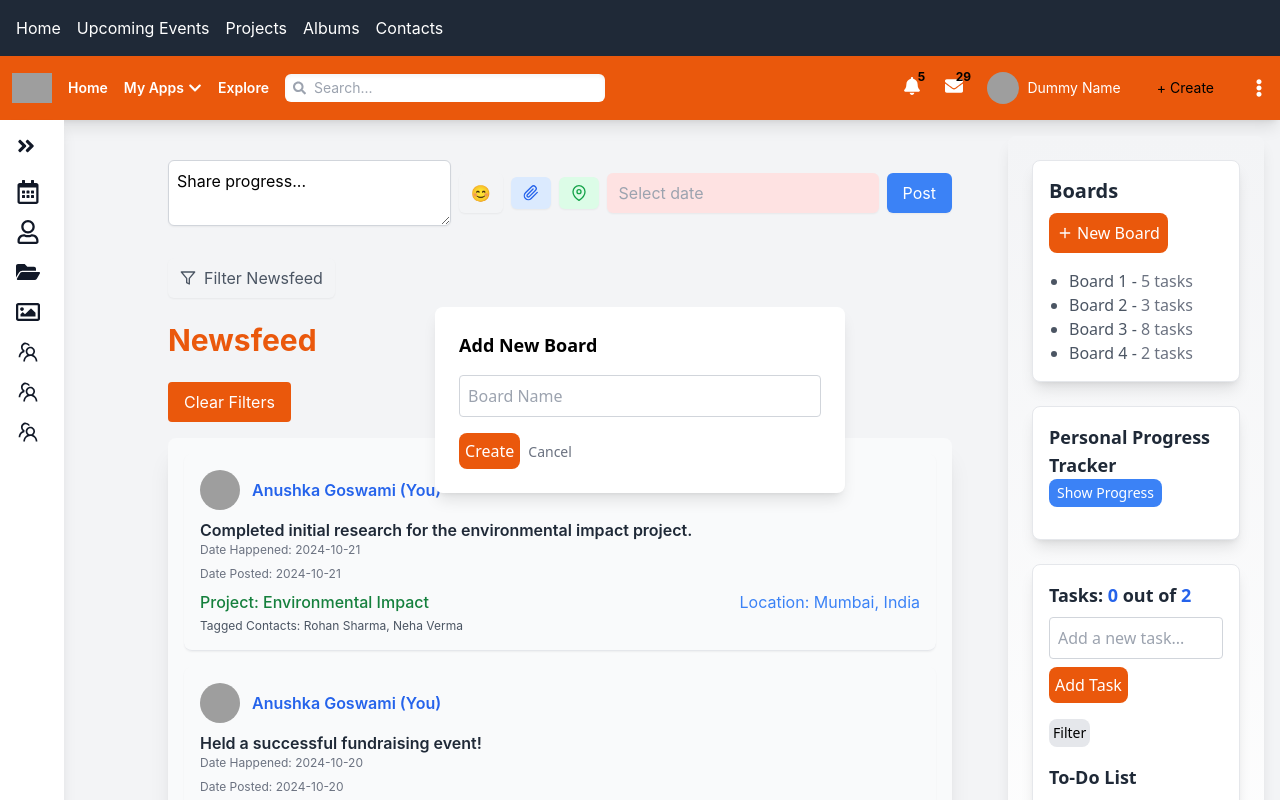
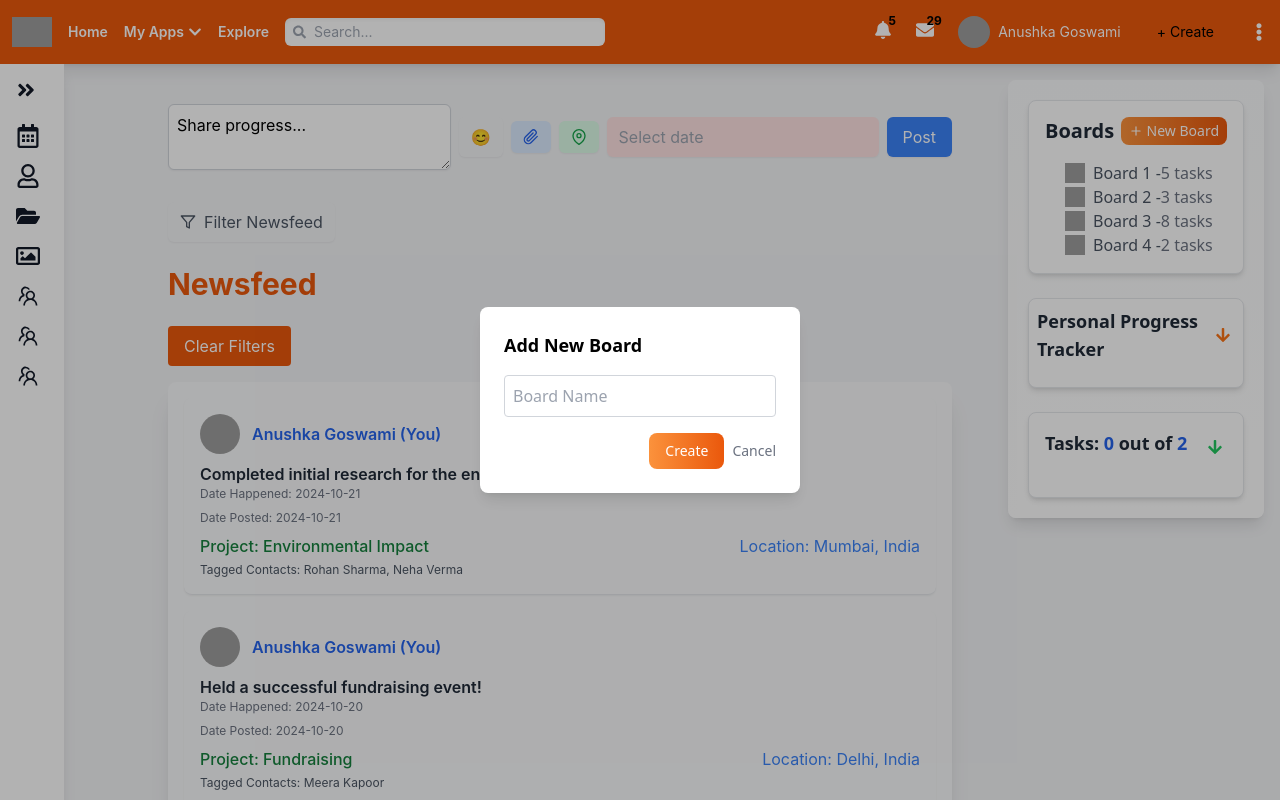
Before and after one commit to goswamiAnushka/redesign_M, a React (Create React App) app in the folder my-homepage/: page / in a window 1280 px wide. Both pictures are taken after a click on the button "New Board". Shown: the top 800 px of the page. Built offline with nearby package versions, Linux system fonts and the light colour scheme; grey boxes are pictures that could not be loaded.

Commit message:
updated files for style

```diff
--- a/my-homepage/src/App.tsx
+++ b/my-homepage/src/App.tsx
@@ -1,39 +1,22 @@
 import React from 'react';
-import { BrowserRouter as Router, Route, Routes, Link } from 'react-router-dom';
+import { BrowserRouter as Router, Route, Routes } from 'react-router-dom';
 import HomePage from './components/HomePage';
 import UpcomingEvents from './components/UpcomingEvents';
 import ProjectShortcuts from './components/ProjectShortcuts';
 import AlbumsShortcuts from './components/AlbumsShortcuts';
 import ContactsShortcuts from './components/ContactShortcuts'; // Contacts
 
+
 const App: React.FC = () => {
   return (
     <Router>
-      <nav className="bg-gray-800 p-4">
-        <ul className="flex space-x-4">
-          <li>
-            <Link to="/" className="text-white hover:text-orange-400">Home</Link>
-          </li>
-          <li>
-            <Link to="/events-shortcuts" className="text-white hover:text-orange-400">Upcoming Events</Link>
-          </li>
-          <li>
-            <Link to="/projects-shortcuts" className="text-white hover:text-orange-400">Projects</Link>
-          </li>
-          <li>
-            <Link to="/albums-shortcuts" className="text-white hover:text-orange-400">Albums</Link>
-          </li>
-          <li>
-            <Link to="/contacts-shortcuts" className="text-white hover:text-orange-400">Contacts</Link>
-          </li>
-        </ul>
-      </nav>
       <Routes>
         <Route path="/" element={<HomePage />} />
         <Route path="/events-shortcuts" element={<UpcomingEvents />} />
         <Route path="/projects-shortcuts" element={<ProjectShortcuts />} />
         <Route path="/albums-shortcuts" element={<AlbumsShortcuts />} />
-        <Route path="/contacts-shortcuts" element={<ContactsShortcuts />} />
+        <Route path="/contacts-shortcuts" element={<ContactsShortcuts />} /> {/* Updated route */}
+
       </Routes>
     </Router>
   );
--- a/my-homepage/src/components/Navbar.tsx
+++ b/my-homepage/src/components/Navbar.tsx
@@ -5,7 +5,7 @@ const Navbar: React.FC = () => {
   const [appsDropdown, setAppsDropdown] = useState(false);
 
   return (
-    <nav className="flex items-center justify-between bg-orange-600 shadow-lg p-3 text-sm"> {/* Bright orange-red */}
+    <nav className="flex items-center justify-between bg-orange-600 shadow-lg p-3 text-sm"> {/* Darker orange */}
       {/* Left Side: Logo and Navigation Tabs */}
       <div className="flex items-center space-x-4">
         <a href="/">
@@ -15,28 +15,28 @@ const Navbar: React.FC = () => {
             className="h-10 w-10 object-contain"
           />
         </a>
-        <a href="/" className="text-white hover:text-yellow-300 font-semibold transition-all duration-200">
+        <a href="/" className="text-white hover:text-yellow-300 font-semibold transition duration-300 ease-in-out transform hover:scale-105">
           Home
         </a>
 
         {/* My Apps with Dropdown */}
         <div className="relative">
           <button
-            className="flex items-center text-white hover:text-yellow-300 font-semibold transition-all duration-200"
+            className="flex items-center text-white hover:text-yellow-300 font-semibold transition duration-300 ease-in-out transform hover:scale-105"
             onClick={() => setAppsDropdown(!appsDropdown)}
           >
             My Apps <FaChevronDown className="ml-1" />
           </button>
           {appsDropdown && (
             <div className="absolute left-0 mt-2 w-40 bg-white shadow-md rounded-md py-2">
-              <a href="/app1" className="block px-4 py-2 text-gray-700 hover:bg-gray-100">App 1</a>
-              <a href="/app2" className="block px-4 py-2 text-gray-700 hover:bg-gray-100">App 2</a>
-              <a href="/app3" className="block px-4 py-2 text-gray-700 hover:bg-gray-100">App 3</a>
+              <a href="/app1" className="block px-4 py-2 text-gray-700 hover:bg-gray-100 transition duration-300">App 1</a>
+              <a href="/app2" className="block px-4 py-2 text-gray-700 hover:bg-gray-100 transition duration-300">App 2</a>
+              <a href="/app3" className="block px-4 py-2 text-gray-700 hover:bg-gray-100 transition duration-300">App 3</a>
             </div>
           )}
         </div>
 
-        <a href="/explore" className="text-white hover:text-yellow-300 font-semibold transition-all duration-200">
+        <a href="/explore" className="text-white hover:text-yellow-300 font-semibold transition duration-300 ease-in-out transform hover:scale-105">
           Explore
         </a>
       </div>
@@ -56,14 +56,14 @@ const Navbar: React.FC = () => {
       {/* Right Side: Notifications, Profile, and More Options */}
       <div className="flex items-center space-x-6">
         <div className="relative">
-          <button className="text-white hover:text-yellow-300 transition-all duration-200">
+          <button className="text-white hover:text-yellow-300 transition duration-300 ease-in-out">
             <FaBell className="text-lg" />
           </button>
           <span className="absolute -top-2 -right-2 bg-yellow-400 text-black text-xs font-bold rounded-full h-4 w-4 flex items-center justify-center">5</span>
         </div>
 
         <div className="relative">
-          <button className="text-white hover:text-yellow-300 transition-all duration-200">
+          <button className="text-white hover:text-yellow-300 transition duration-300 ease-in-out">
             <FaEnvelope className="text-lg" />
           </button>
           <span className="absolute -top-2 -right-2 bg-yellow-400 text-black text-xs font-bold rounded-full h-4 w-4 flex items-center justify-center">29</span>
@@ -75,10 +75,10 @@ const Navbar: React.FC = () => {
             alt="Profile"
             className="h-8 w-8 rounded-full mr-2"
           />
-          Dummy Name
+          Anushka Goswami
         </div>
 
-        <button className="bg-yellow-400 text-black px-3 py-1 rounded-md hover:bg-yellow-300 transition-all duration-300">
+        <button className="bg-yellow-400 text-black px-3 py-1 rounded-md hover:bg-yellow-300 transition duration-300 ease-in-out">
           + Create
         </button>
 
--- a/my-homepage/src/components/RightColumn.tsx
+++ b/my-homepage/src/components/RightColumn.tsx
@@ -1,16 +1,15 @@
 import React, { useState } from 'react';
 import { FiPlus } from 'react-icons/fi';
-import { BsPlusCircle } from 'react-icons/bs'; // Solid plus icon
+import { BsPlusCircle } from 'react-icons/bs';
+import { FaArrowDown } from 'react-icons/fa';
 
-// Dummy progress data
 const progressData = [
   { label: 'Project Alpha', progress: 80, color: '#FF6B35' },
   { label: 'Project Beta', progress: 50, color: '#36A2EB' },
   { label: 'Task XYZ', progress: 30, color: '#4BC0C0' },
 ];
 
-// Dummy boards data
-const boardsData = [
+const initialBoardsData = [
   { name: 'Board 1', tasks: 5 },
   { name: 'Board 2', tasks: 3 },
   { name: 'Board 3', tasks: 8 },
@@ -20,14 +19,15 @@ const boardsData = [
 const RightColumn: React.FC = () => {
   const [isPopupOpen, setIsPopupOpen] = useState(false);
   const [showProgress, setShowProgress] = useState(false);
+  const [showTasks, setShowTasks] = useState(false);
   const [taskInput, setTaskInput] = useState('');
-
-  const [tasks, setTasks] = useState<{ title: string; completed: boolean }[]>([
+  const [tasks, setTasks] = useState([
     { title: 'Review project plan', completed: false },
     { title: 'Finalize design mockups', completed: false },
   ]);
-
   const [completedTasksCount, setCompletedTasksCount] = useState(0);
+  const [boards, setBoards] = useState(initialBoardsData);
+  const [newBoardName, setNewBoardName] = useState('');
 
   const handleAddTask = () => {
     if (taskInput.trim()) {
@@ -49,22 +49,35 @@ const RightColumn: React.FC = () => {
     setCompletedTasksCount(count);
   };
 
+  const handleCreateBoard = () => {
+    if (newBoardName.trim()) {
+      setBoards([...boards, { name: newBoardName, tasks: 0 }]);
+      setNewBoardName('');
+      setIsPopupOpen(false);
+    }
+  };
+
   return (
-    <div className="grid gap-6 p-6 bg-gradient-to-b from-gray-100 to-white rounded-lg shadow-lg font-sans">
+    <div className="grid gap-6 p-5 bg-gradient-to-b from-gray-50 to-white rounded-lg shadow-lg font-sans">
       {/* Boards Section */}
-      <div className="bg-white p-4 rounded-lg shadow-lg hover:shadow-xl transition-all duration-300 ease-in-out transform hover:-translate-y-1 hover:scale-105 border border-gray-200 hover:border-orange-500">
-        <div className="mb-4">
+      <div className="bg-white p-4 rounded-lg shadow-md transition-transform transform hover:scale-105 hover:shadow-xl border border-gray-200 hover:border-blue-500">
+        <div className="mb-4 flex justify-between items-center">
           <h2 className="font-bold text-xl text-gray-800">Boards</h2>
           <button
             onClick={() => setIsPopupOpen(true)}
-            className="flex items-center mt-2 p-2 bg-orange-600 text-white rounded-lg hover:bg-orange-700 transition-transform transform hover:scale-105"
+            className="flex items-center px-2 py-1 bg-gradient-to-r from-orange-400 to-orange-600 text-white rounded-lg hover:from-orange-500 hover:to-orange-700 transition-transform transform hover:scale-105 text-sm"
           >
             <FiPlus className="mr-1" /> New Board
           </button>
         </div>
         <ul className="list-disc pl-5 text-gray-600">
-          {boardsData.map((board, index) => (
-            <li key={index} className="hover:text-blue-500 transition duration-300">
+          {boards.map((board, index) => (
+            <li key={index} className="hover:text-blue-500 transition duration-300 flex items-center">
+              <img
+                src="https://www.pinclipart.com/picdir/big/308-3089911_default-clipart.png"
+                alt="Board Icon"
+                className="w-5 h-5 mr-2" // Adjust size here
+              />
               {board.name} - <span className="text-gray-500">{board.tasks} tasks</span>
             </li>
           ))}
@@ -73,47 +86,52 @@ const RightColumn: React.FC = () => {
 
       {/* Add Board Popup */}
       {isPopupOpen && (
-        <div className="absolute inset-0 flex items-center justify-center z-20">
-          <div className="bg-white rounded-lg shadow-lg p-6">
+        <div className="absolute inset-0 flex items-center justify-center z-20 bg-black bg-opacity-30">
+          <div className="bg-white rounded-lg shadow-lg p-6 w-80">
             <h3 className="font-bold text-lg mb-4">Add New Board</h3>
             <input
               type="text"
+              value={newBoardName}
+              onChange={(e) => setNewBoardName(e.target.value)}
               placeholder="Board Name"
               className="border border-gray-300 rounded p-2 mb-4 w-full"
             />
+            <div className="flex justify-end">
               <button
-              onClick={() => setIsPopupOpen(false)}
-              className="bg-orange-600 text-white rounded-lg p-1.5 hover:bg-orange-700 transition"
+                onClick={handleCreateBoard}
+                className="bg-gradient-to-r from-orange-400 to-orange-600 text-white rounded-lg px-4 py-2 hover:from-orange-500 hover:to-orange-700 transition text-sm"
               >
                 Create
               </button>
               <button
                 onClick={() => setIsPopupOpen(false)}
-              className="ml-2 text-gray-500 text-sm"
+                className="ml-2 text-gray-500 text-sm hover:underline"
               >
                 Cancel
               </button>
             </div>
           </div>
+        </div>
       )}
 
       {/* Personal Progress Tracker */}
-      <div className="bg-white p-4 rounded-lg shadow-lg hover:shadow-xl transition-all duration-300 ease-in-out transform hover:-translate-y-1 hover:scale-105 border border-gray-200 hover:border-blue-500">
-        <div className="mb-4">
+      <div className="bg-white p-2 rounded-lg shadow-md transition-transform transform hover:scale-105 hover:shadow-xl border border-gray-200 hover:border-blue-500">
+        <div className="mb-4 flex justify-between items-center">
           <h2 className="font-bold text-lg text-gray-800">Personal Progress Tracker</h2>
           <button
             onClick={() => setShowProgress(!showProgress)}
-            className="bg-blue-500 text-white text-sm rounded-lg px-2 py-1 hover:bg-blue-600 transition"
+            className="p-1 rounded-full hover:bg-gray-200 transition"
           >
-            {showProgress ? 'Hide Progress' : 'Show Progress'}
+            <FaArrowDown className={`transform ${showProgress ? 'rotate-180' : ''} text-orange-500`} />
           </button>
         </div>
         {showProgress && (
           <>
             {progressData.map((item, index) => (
-              <div key={index} className="mb-4 flex items-center">
-                <span className="font-semibold mr-2">{item.label}:</span>
-                <div className="relative w-full bg-gray-200 rounded-full h-3 mx-2 flex items-center">
+              <div key={index} className="mb-4 flex items-center justify-between">
+                <span className="font-semibold">{item.label}:</span>
+                <div className="relative w-full mx-2 flex items-center">
+                  <div className="relative w-full bg-gray-200 rounded-full h-3 flex items-center">
                     <div
                       className="h-3 rounded-full transition-all duration-300"
                       style={{
@@ -121,9 +139,10 @@ const RightColumn: React.FC = () => {
                         backgroundColor: item.color,
                       }}
                     />
-                  <BsPlusCircle className="absolute right-[-10px] text-white bg-gray-800 rounded-full p-1 transition-transform hover:scale-110" />
                   </div>
-                <span className="font-semibold text-gray-700">{item.progress}%</span>
+                  <span className="font-semibold text-gray-700 ml-2">{item.progress}%</span>
+                  <BsPlusCircle className="text-white bg-gray-800 rounded-full p-1 ml-2 transition-transform hover:scale-110" />
+                </div>
               </div>
             ))}
           </>
@@ -131,10 +150,20 @@ const RightColumn: React.FC = () => {
       </div>
 
       {/* Tasks Section */}
-      <div className="bg-white p-4 rounded-lg shadow-lg hover:shadow-xl transition-all duration-300 ease-in-out transform hover:-translate-y-1 hover:scale-105 border border-gray-200 hover:border-green-500">
+      <div className="bg-white p-4 rounded-lg shadow-md transition-transform transform hover:scale-105 hover:shadow-xl border border-gray-200 hover:border-blue-500">
+        <div className="mb-4 flex justify-between items-center">
           <h2 className="font-bold text-lg mb-2 text-gray-800">
             Tasks: <span className="text-blue-600">{completedTasksCount}</span> out of <span className="text-blue-600">{tasks.length}</span>
           </h2>
+          <button
+            onClick={() => setShowTasks(!showTasks)}
+            className="p-1 rounded-full hover:bg-gray-200 transition"
+          >
+            <FaArrowDown className={`transform ${showTasks ? 'rotate-180' : ''} text-green-500`} />
+          </button>
+        </div>
+        {showTasks && (
+          <>
             <div className="mb-4">
               <input
                 type="text"
@@ -145,12 +174,11 @@ const RightColumn: React.FC = () => {
               />
               <button
                 onClick={handleAddTask}
-            className="bg-orange-600 text-white rounded-lg p-1.5 hover:bg-orange-700 transition"
+                className="bg-gradient-to-r from-orange-400 to-orange-600 text-white rounded-lg px-4 py-2 hover:from-orange-500 hover:to-orange-700 transition text-sm"
               >
                 Add Task
               </button>
             </div>
-        <button className="bg-gray-200 p-1 rounded-lg hover:bg-gray-300 text-sm">Filter</button>
             <div className="mt-4">
               <h2 className="font-bold text-lg mb-2 text-gray-800">To-Do List</h2>
               <ul className="list-disc pl-5 text-gray-600">
@@ -172,6 +200,8 @@ const RightColumn: React.FC = () => {
                 ))}
               </ul>
             </div>
+          </>
+        )}
       </div>
     </div>
   );
--- a/my-homepage/src/components/TimelineFilters.tsx
+++ b/my-homepage/src/components/TimelineFilters.tsx
@@ -133,36 +133,15 @@ const TimelineFilters: React.FC<TimelineFiltersProps> = ({ filters, onFilterChan
         {showDateHappenedOptions && (
           <div className="flex flex-col space-y-1 bg-gray-100 p-2 rounded-md">
             <div className="grid grid-cols-2 gap-1">
+              {['today', 'yesterday', 'last7days', 'thisMonth', 'thisYear'].map((range) => (
                 <button
+                  key={range}
                   className="block bg-white text-black text-sm hover:bg-blue-600 hover:text-white p-1 rounded transition"
-                onClick={() => handleDateRangeSelect('dateHappened', 'today')}
+                  onClick={() => handleDateRangeSelect('dateHappened', range)}
                 >
-                Today
+                  {range.charAt(0).toUpperCase() + range.slice(1).replace('7days', ' 7 Days').replace('Month', ' Month').replace('Year', ' Year')}
                 </button>
-              <button
-                className="block bg-white text-black text-sm hover:bg-blue-600 hover:text-white p-1 rounded transition"
-                onClick={() => handleDateRangeSelect('dateHappened', 'yesterday')}
-              >
-                Yesterday
-              </button>
-              <button
-                className="block bg-white text-black text-sm hover:bg-blue-600 hover:text-white p-1 rounded transition"
-                onClick={() => handleDateRangeSelect('dateHappened', 'last7days')}
-              >
-                Last 7 Days
-              </button>
-              <button
-                className="block bg-white text-black text-sm hover:bg-blue-600 hover:text-white p-1 rounded transition"
-                onClick={() => handleDateRangeSelect('dateHappened', 'thisMonth')}
-              >
-                This Month
-              </button>
-              <button
-                className="block bg-white text-black text-sm hover:bg-blue-600 hover:text-white p-1 rounded transition"
-                onClick={() => handleDateRangeSelect('dateHappened', 'thisYear')}
-              >
-                This Year
-              </button>
+              ))}
             </div>
             <input
               type="date"
@@ -192,36 +171,15 @@ const TimelineFilters: React.FC<TimelineFiltersProps> = ({ filters, onFilterChan
         {showDatePostedOptions && (
           <div className="flex flex-col space-y-1 bg-gray-100 p-2 rounded-md">
             <div className="grid grid-cols-2 gap-1">
+              {['today', 'yesterday', 'last7days', 'thisMonth', 'thisYear'].map((range) => (
                 <button
+                  key={range}
                   className="block bg-white text-black text-sm hover:bg-blue-600 hover:text-white p-1 rounded transition"
-                onClick={() => handleDateRangeSelect('datePosted', 'today')}
+                  onClick={() => handleDateRangeSelect('datePosted', range)}
                 >
-                Today
+                  {range.charAt(0).toUpperCase() + range.slice(1).replace('7days', ' 7 Days').replace('Month', ' Month').replace('Year', ' Year')}
                 </button>
-              <button
-                className="block bg-white text-black text-sm hover:bg-blue-600 hover:text-white p-1 rounded transition"
-                onClick={() => handleDateRangeSelect('datePosted', 'yesterday')}
-              >
-                Yesterday
-              </button>
-              <button
-                className="block bg-white text-black text-sm hover:bg-blue-600 hover:text-white p-1 rounded transition"
-                onClick={() => handleDateRangeSelect('datePosted', 'last7days')}
-              >
-                Last 7 Days
-              </button>
-              <button
-                className="block bg-white text-black text-sm hover:bg-blue-600 hover:text-white p-1 rounded transition"
-                onClick={() => handleDateRangeSelect('datePosted', 'thisMonth')}
-              >
-                This Month
-              </button>
-              <button
-                className="block bg-white text-black text-sm hover:bg-blue-600 hover:text-white p-1 rounded transition"
-                onClick={() => handleDateRangeSelect('datePosted', 'thisYear')}
-              >
-                This Year
-              </button>
+              ))}
             </div>
             <input
               type="date"
```
Lines whose indentation alone changed are shown as unchanged.
